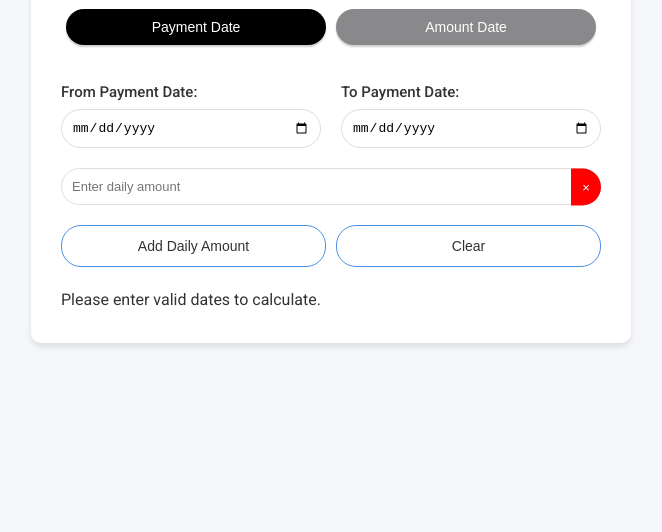
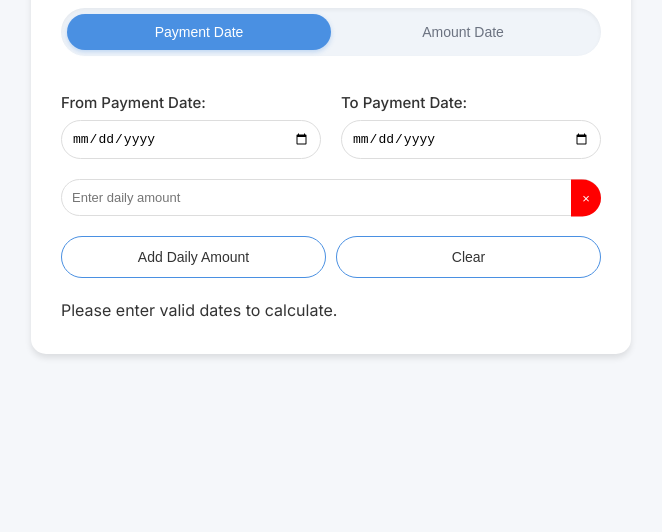
Before and after one commit to falendra-sahu/Payment-Date-Calculator, a plain HTML site: page index.html in a window 1280 px wide. Shown: the part 268-800 px from the top of the page, without its empty margins (309-971 px from the left). Drawn offline with Linux system fonts and the light colour scheme.

Commit message:
Update index.html

```diff
--- a/index.html
+++ b/index.html
@@ -4,15 +4,14 @@
     <meta charset="UTF-8">
     <meta name="viewport" content="width=device-width, initial-scale=1.0">
     <title>Payment Calculator</title>
-    <link href="https://fonts.googleapis.com/css2?family=Roboto:wght@300;400;500;700&display=swap" rel="stylesheet">
-    <link rel="stylesheet" href="https://cdnjs.cloudflare.com/ajax/libs/font-awesome/6.0.0-beta3/css/all.min.css">
+    <link href="https://fonts.googleapis.com/css2?family=Inter:wght@300;400;500;600;700&display=swap" rel="stylesheet">
     <style>
         :root {
             --h2-color: #000;
             --primary-color: #4a90e2;
             --secondary-color: #f5f7fa;
             --text-color: #333;
-            --border-radius: 20px; /* More rounded edges for tabs */
+            --border-radius: 30px;
             --box-shadow: 0 4px 6px rgba(0, 0, 0, 0.1);
         }
 
@@ -23,7 +22,7 @@
         }
 
         body {
-            font-family: 'Roboto', sans-serif;
+            font-family: 'Inter', sans-serif;
             background-color: var(--secondary-color);
             color: var(--text-color);
             line-height: 1.6;
@@ -37,7 +36,7 @@
         .container {
             background: white;
             padding: 30px;
-            border-radius: 10px;
+            border-radius: 15px;
             box-shadow: var(--box-shadow);
             width: 100%;
             max-width: 600px;
@@ -45,35 +44,62 @@
 
         h2 {
             text-align: center;
-            margin-bottom: 20px;
+            margin-bottom: 30px;
             color: var(--h2-color);
             font-weight: 700;
         }
 
         .tabs {
             display: flex;
-            justify-content: space-between;
+            justify-content: center;
+            background-color: #f0f4f9;
+            border-radius: var(--border-radius);
+            padding: 6px;
             margin-bottom: 35px;
+            box-shadow: inset 0 2px 4px rgba(0,0,0,0.05);
         }
 
         .tab {
             flex: 1;
-            padding: 10px;
+            padding: 10px 20px;
             text-align: center;
             cursor: pointer;
-            background: #89888a;
-            color: white;
+            background: transparent;
+            color: #6b7280;
             border: none;
             border-radius: var(--border-radius);
-            transition: background 0.3s, transform 0.3s;
-            box-shadow: 0 2px 2px rgba(0, 0, 0, 0.2);
-            margin: 0 5px;
+            transition: all 0.3s ease;
+            font-weight: 500;
+            position: relative;
+            z-index: 1;
         }
 
         .tab.active {
-            background: #000000;
+            color: white;
+            background: var(--primary-color);
+            box-shadow: 0 2px 5px rgba(74,144,226,0.3);
         }
 
+        .tab::before {
+            content: '';
+            position: absolute;
+            top: 0;
+            left: 0;
+            width: 100%;
+            height: 100%;
+            background: transparent;
+            border-radius: var(--border-radius);
+            z-index: -1;
+            opacity: 0;
+            transition: opacity 0.3s ease;
+        }
+
+        .tab:hover::before {
+            opacity: 0.1;
+            background: rgba(74,144,226,0.1);
+        }
+
+        /* Rest of the previous CSS remains the same */
         .tab-content {
             display: none;
         }
@@ -237,6 +263,7 @@
             }
         }
     </style>
+
 </head>
 <body>
 <div class="container">
```
